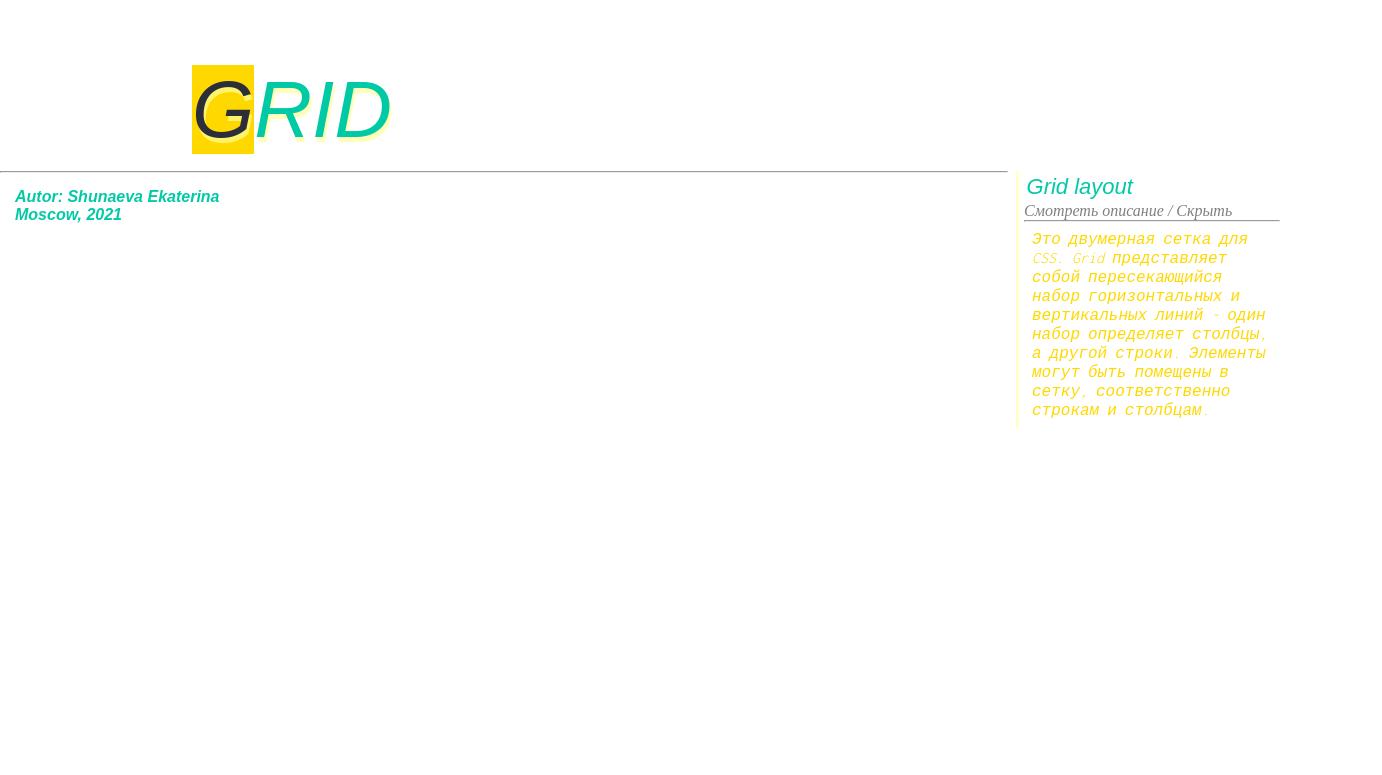
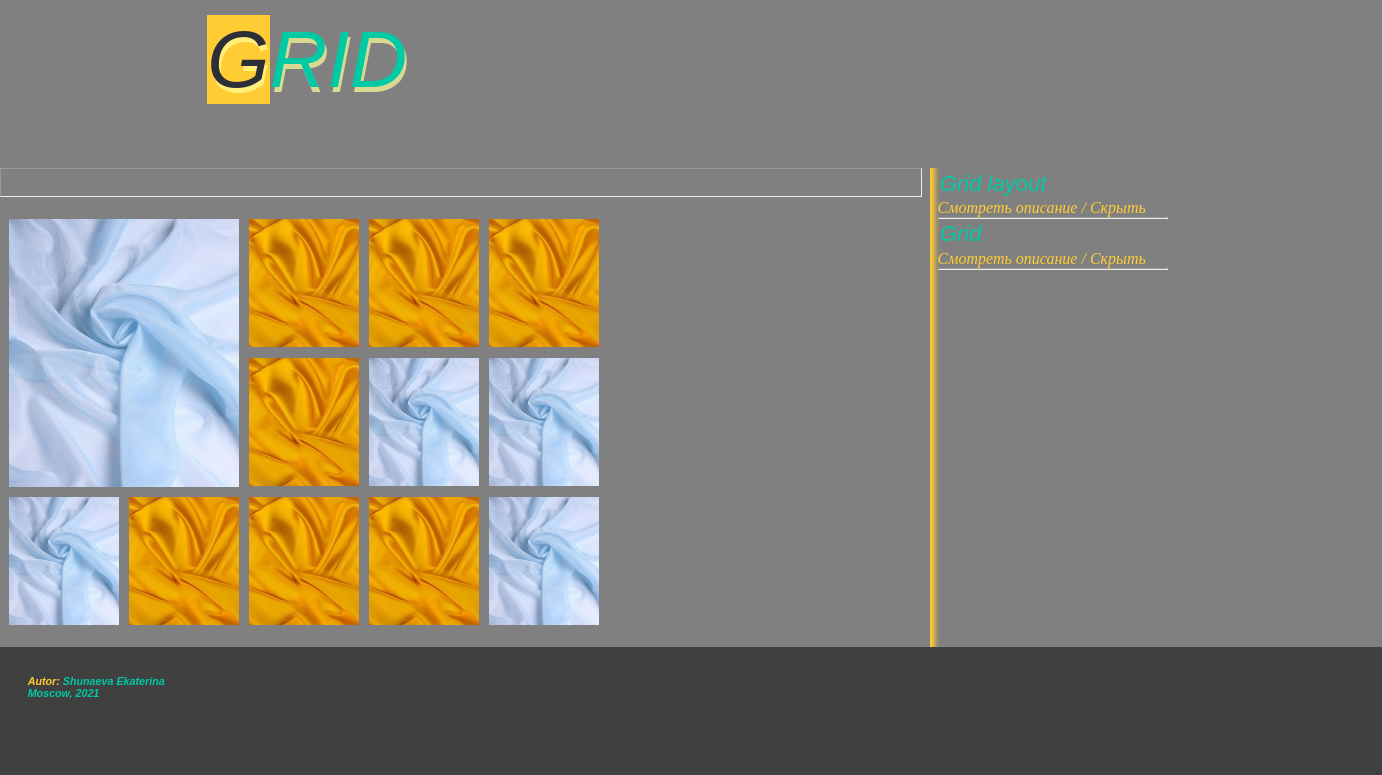
Before and after one commit to Catherine114/Laboratory2_2, a plain HTML site: page index1.html in a window 1280 px wide. Shown: the whole page, 1382 px wide, since content can reach past the window. Drawn offline with nearby package versions, Linux system fonts and the light colour scheme.

Commit message:
finished

```diff
--- a/index1.html
+++ b/index1.html
@@ -11,25 +11,45 @@
 	<title>Shunaeva</title>
 </head>
 <body>
-
-	<header>
+	<div class="content">
+	<header class="header">
 		<h1 class="title">GRID</h1>
 	</header>
 
-	<main>
-		<aside>
+	<main class="main">
+		<hr>
+		<div class="wrapper">
+			<img class="el element6" src="dor1.jpg">
+			<img class="el element1" src="tkan.jpg">
+			<img class="el element2" src="tkan.jpg">
+			<img class="el element3" src="tkan.jpg">
+			<img class="el element4" src="tkan.jpg">
+			<img class="el element5" src="dor1.jpg">
+			<img class="el element1" src="dor1.jpg">
+			<img class="el element2" src="dor1.jpg">
+			<img class="el element3" src="tkan.jpg">
+			<img class="el element4" src="tkan.jpg">
+			<img class="el element5" src="tkan.jpg">
+			<img class="el element1" src="dor1.jpg">
+		</div>
+	</main>
+
+		<aside class="as">
 			<h5>Grid layout</h5>
 			<i class="i">Смотреть описание / Скрыть</i>
 			<hr>
-    		<p class="p">Это двумерная сетка для CSS. Grid представляет собой пересекающийся набор горизонтальных и вертикальных линий - один набор определяет столбцы, а другой строки. Элементы могут быть помещены в сетку, соответственно строкам и столбцам.</p>
+    		<p class="p" >Это двумерная сетка для CSS. Grid представляет собой пересекающийся набор горизонтальных и вертикальных линий - один набор определяет столбцы, а другой строки. Элементы могут быть помещены в сетку, соответственно строкам и столбцам.</p>
+
+    		<h5>Grid</h5>
+			<i class="i2">Смотреть описание / Скрыть</i>
+			<hr>
+    		<p class="p2" >display: grid;</p>
 		</aside>
-	</main>
 
-	<footer>
-		<hr>
-		<h6 class="footer">Autor: Shunaeva Ekaterina<br>
+	<footer class="footer">
+		<h6><span class="color">Autor:</span> Shunaeva Ekaterina<br>
 		    Moscow, 2021</h6>
 	</footer>
-
+</div>
 </body>
 </html>
--- a/script.js
+++ b/script.js
@@ -3,5 +3,7 @@ $(document).ready(function(){
 	    $(".p").slideToggle();
 	  });
 
-
+	$(".i2").click(function(){
+	    $(".p2").slideToggle();
+	  });
 });
--- a/style.css
+++ b/style.css
@@ -7,6 +7,7 @@ body{
 	background-image: none;
 	background-image: url(fon1.jpg);
 	background-size: cover;
+    background-color: grey;
 }
 
 .title{
@@ -69,20 +70,28 @@ body{
     transition: opacity 400ms ease-in;
     display: none;
     pointer-events: none;
+    z-index: 1000;
 }
 
 .modalDialog:target {
-    display: block;
+    display: flex;
+    justify-content: center;
     pointer-events: auto;
 }
 
 .modalDialog > div {
-    width: 400px;
+    display: grid;
+    grid-template-columns: 100%;
+    grid-gap: 5px;
+    grid-auto-flow: row;
+    justify-content: start;
+    align-content: center;
+    border-radius: 10px;
+    margin-top: 100px;
+    background: rgba(255, 255, 204);
     position: relative;
-    margin: 10% auto;
-    padding: 5px 20px 13px 20px;
-    border-radius: 10px;
-    background: rgba(255, 255, 204);
+    padding: 50px;
+    margin-bottom: 100px;
 }
 
 .close {
--- a/style1.css
+++ b/style1.css
@@ -7,11 +7,36 @@ body{
 	background-image: none;
 	background-image: url(fon.jpg);
 	background-size: cover;
+    background-color: grey;
+}
+
+html, body{
+    height: 100%;
+}
+
+.content{
+    min-height: 100%;
+    display: grid;
+    grid-template-areas: "hd"
+                        "main"
+                        "as"
+                        "ft";
+    grid-template-columns: repeat(9, 12%);
+    grid-auto-rows: minmax(100px, auto);
+    grid-template-areas:
+      "hd hd hd hd hd hd hd hd hd"
+      "main main main main main main as as as"
+      "ft ft ft ft ft ft ft ft ft";
+    /*grid-template: minmax(10px, auto) 1fr minmax(100px, auto) / 1fr;*/
+}
+
+.as{
+    grid-area: as;
 }
 
 h1:first-letter {
 	color: #2c2f37;
-	background-color: rgba(255, 216, 0);
+	background-color: #FFCC33;
 	font-style: italic;
 }
 .title h1:after {
@@ -20,7 +45,7 @@ h1:first-letter {
 }
 
 h1{
-	margin: 15px;
+	margin: 10px;
     font-weight: 100;
     color: #00caa6;
     font-style: italic;
@@ -28,7 +53,7 @@ h1{
     font-size: 500%;
     text-shadow: 2px 5px 0 rgba(255, 255, 153, 0.7);
     margin-left: 15%;
-    margin-top: 5%;
+    margin-top: 1%;
 }
 
 h5{
@@ -41,21 +66,23 @@ h5{
 }
 
 aside {
-    width: 20%;
+    width: 50%;
     padding-left: .5rem;
     margin-left: .5rem;
     float: right;
-    box-shadow: inset 5px 0 5px -5px #FFFF66;
+    box-shadow: inset 10px 0 5px -5px  #FFCC33;
     font-style: italic;
 }
 
 aside > p {
     margin: .5rem;
+    color: white;
 }
 
 p {
     font-family: 'Inconsolata', monospace;
     color: #ffd800;
+    display: none;
 }
 
 aside > hr{
@@ -63,17 +90,64 @@ aside > hr{
 }
 
 aside > i{
-	color: grey;
+	color: #FFCC33;
 	cursor: pointer;
 }
 
+aside > .i2 {
+    color: #FFCC33;
+    cursor: pointer;
+}
+
+aside > .p2 {
+    margin: .5rem;
+}
+
 .footer{
-	margin: 15px;
     color: #00caa6;
     font-style: italic;
     font-family: 'Josefin Sans', sans-serif;
     font-size: 100%;
+    background-color: rgba(0, 0, 0, 0.5);
+    padding: 2%;
+    display: grid;
+    grid-area: ft;
 }
-footer > hr {
-	color: #ffd800;
+
+.wrapper{
+    display: grid;
+    grid-template-columns: repeat(5, 110px);
+    grid-gap: 10px;
+    grid-auto-flow: row;
+    justify-content: start;
+    align-content: center;
+    margin: 1%;
 }
+
+.el {
+    max-width: 100%;
+    max-height: 100%;
+}
+
+.element6 {
+    grid-row: 1 / span 2;
+    grid-column: 1 / span 2;
+}
+
+main > hr {
+    color: yellow;
+}
+
+.main{
+    display: grid;
+    grid-area: main;
+}
+
+.header{
+    display: grid;
+    grid-area: hd;
+}
+
+.color{
+    color:  #FFCC33;
+}
```
Also changed, not shown: dor1.jpg (added), tkan.jpg (added).
